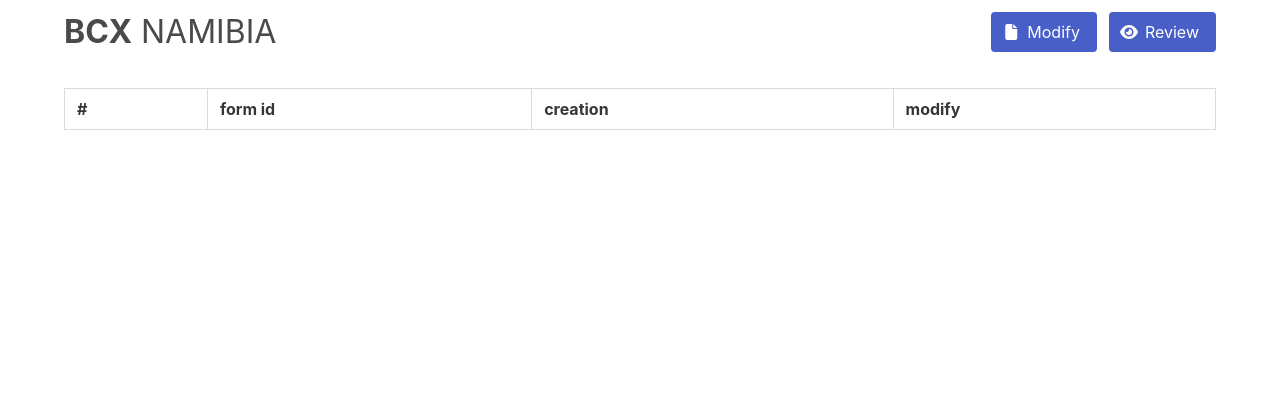
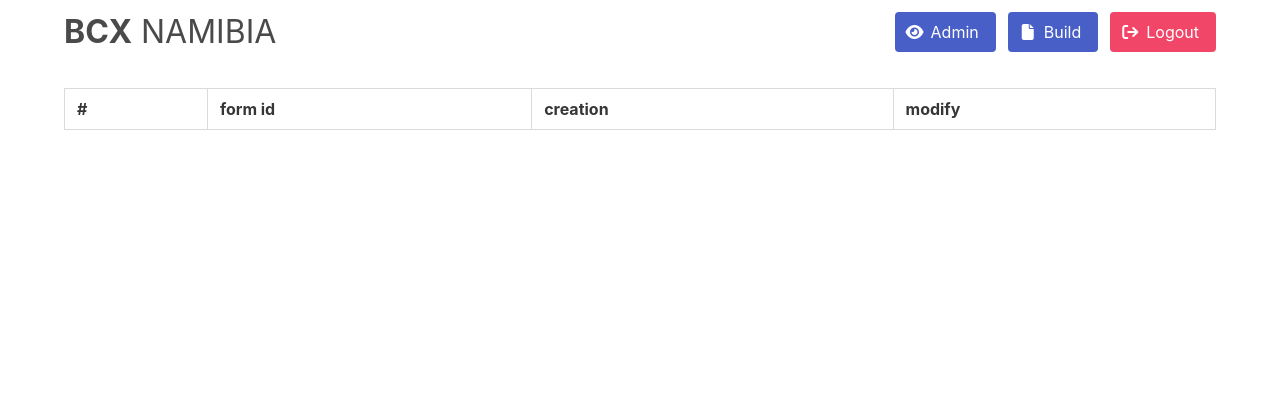
Before and after one commit to m-spangenberg/interview-project, a Flask app: page /admin in a window 1280 px wide. Shown: the top 420 px of the page. Run offline with Flask 3, Linux system fonts and the light colour scheme; a user stored in the database is signed in; lists and menus that the app fills with data are empty.

Commit message:
chore: UI for Authed users

```diff
--- a/questionnaire/templates/elements/nav.html
+++ b/questionnaire/templates/elements/nav.html
@@ -22,25 +22,37 @@
 
                     {# context specific buttons based on user authentication #}
                     {% if current_user.is_authenticated %}
-                    <!-- Questionnaire Modification Button -->
+
+                    <!-- Admin Portal Button -->
+                    <p class="control">
+                        <a class="button is-link" href="/admin">
+                        <span class="icon">
+                            <i class="fas fa-eye"></i>
+                        </span>
+                        <span>Admin</span>
+                        </a>
+                    </p>
+
+                    <!-- Questionnaire Builder Button -->
                     <p class="control level">
-                    <a class="button is-link" href="#">
+                    <a class="button is-link" href="/build">
                         <span class="icon">
                         <i class="fas fa-file"></i>
                         </span>
-                        <span>Modify</span>
+                        <span>Build</span>
                     </a>
                     </p>
 
-                    <!-- Questionnaire Review Button -->
+                    <!-- Logout Button -->
                     <p class="control">
-                        <a class="button is-link" href="#">
+                        <a class="button is-danger" href="/logout">
                         <span class="icon">
-                            <i class="fas fa-eye"></i>
+                            <i class="fas fa-sign-out"></i>
                         </span>
-                        <span>Review</span>
+                        <span>Logout</span>
                         </a>
                     </p>
+
                     {% else %}
                     <!-- Login To Admin Portal -->
                     <p class="control">
```
